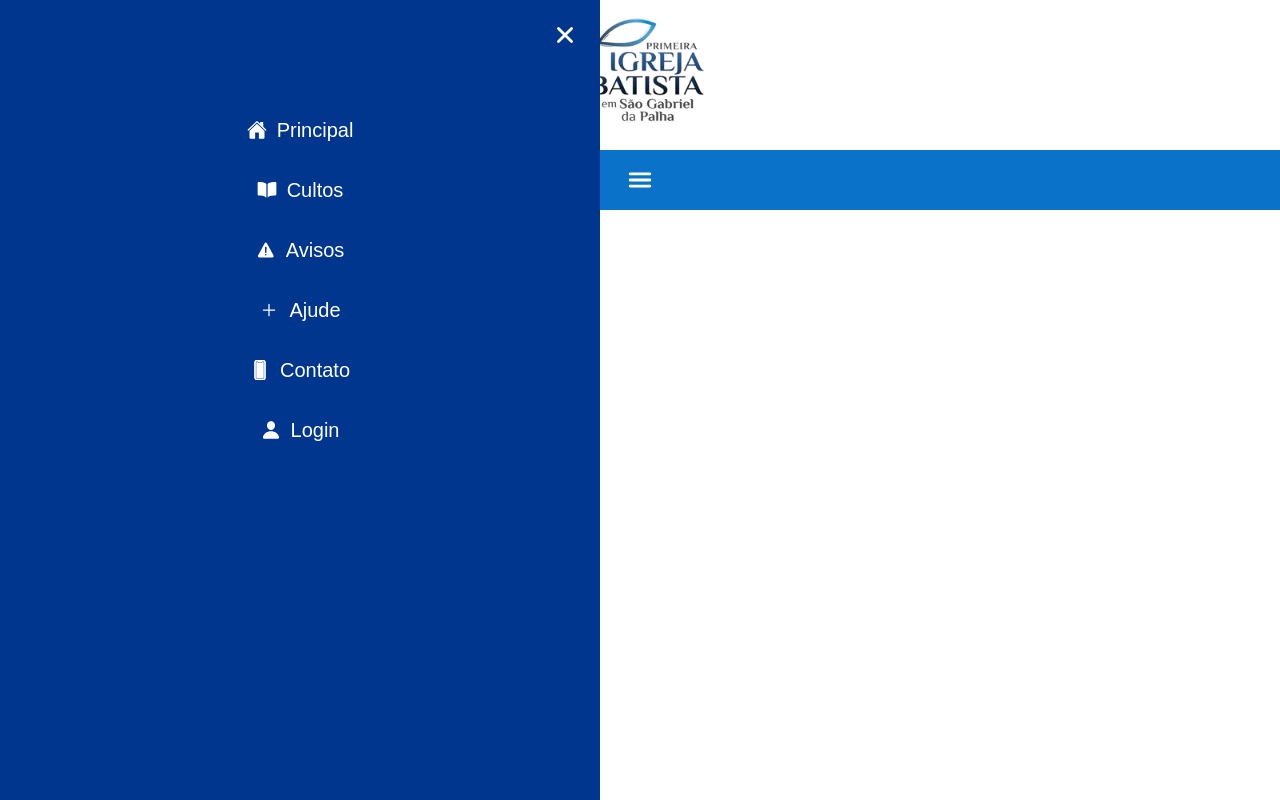
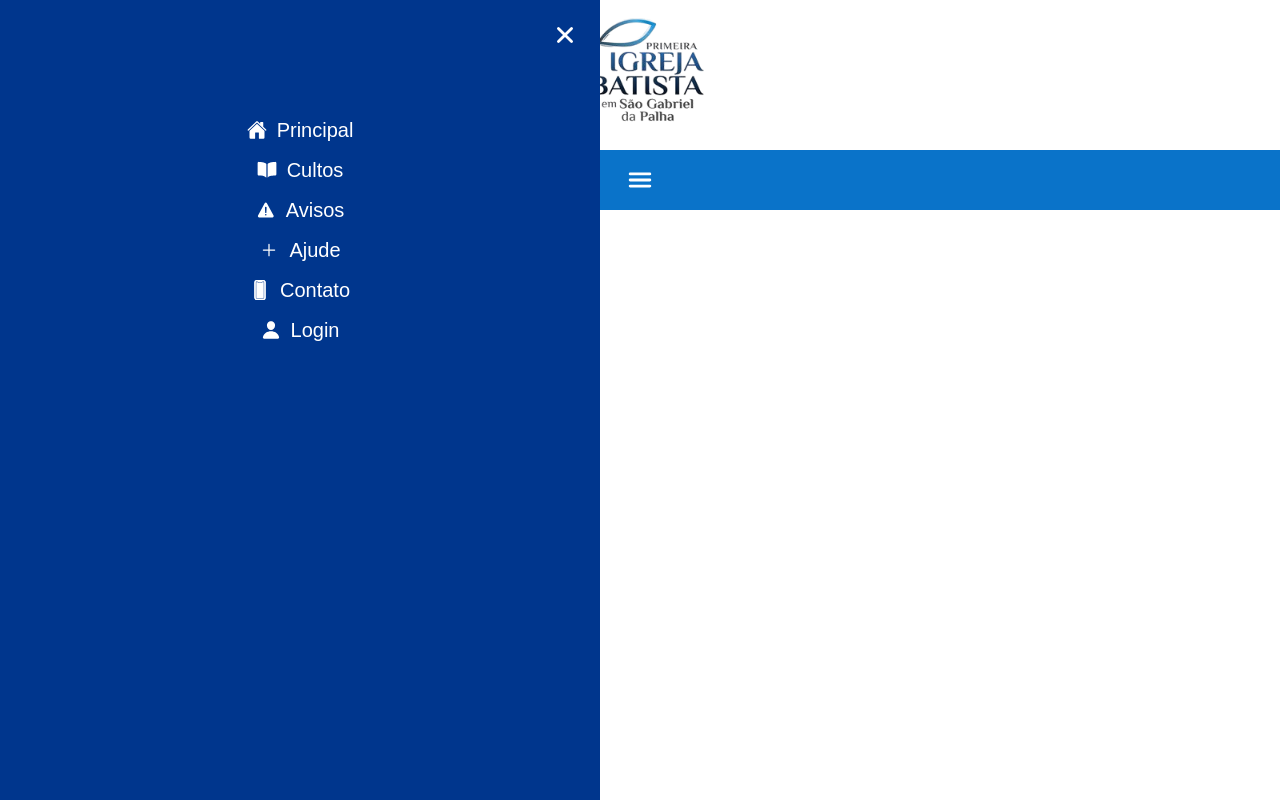
Before and after one commit to SamuelJacobsenB/projeto-igreja-atualizado, a Next.js app in the folder frontend/: page / in a window 1280 px wide. Both pictures are taken after a click on the element 640 px from the left and 180 px from the top of the page. Built offline with nearby package versions, Linux system fonts and the light colour scheme.

Commit message:
Criando sidebar

```diff
--- a/frontend/src/components/layout/nav/userLinks/userLinks.tsx
+++ b/frontend/src/components/layout/nav/userLinks/userLinks.tsx
@@ -4,7 +4,7 @@ import React, { useState } from "react";
 import Link from "next/link";
 import I from "@/components/icons/icons";
 import "./styles.scss";
-import Menu from "../../menu/menu";
+import SideBar from "../../sidebar/sidebar";
 
 const UserLinks: React.FC = () => {
   const [isOpen, setIsOpen] = useState<boolean>(false);
@@ -19,8 +19,8 @@ const UserLinks: React.FC = () => {
         <I.Menu />
       </div>
       {isOpen && (
-        <Menu setIsOpen={setIsOpen}>
-          <ul style={{ display: isOpen ? "flex" : "none" }}>
+        <SideBar setIsOpen={setIsOpen}>
+          <ul>
             <li>
               <Link href={"/"}>
                 <I.Home />
@@ -58,7 +58,7 @@ const UserLinks: React.FC = () => {
               </Link>
             </li>
           </ul>
-        </Menu>
+        </SideBar>
       )}
     </>
   );
--- a/frontend/src/components/layout/menu/menu.tsx
+++ b/frontend/src/components/layout/sidebar/sidebar.tsx
@@ -1,17 +1,20 @@
 "use client";
 
-import React, { useState } from "react";
+import React from "react";
 import I from "@/components/icons/icons";
 import "./styles.scss";
 
-interface MenuProps {
+interface SideBarProps {
   children: React.ReactNode;
   setIsOpen: React.Dispatch<React.SetStateAction<boolean>>;
 }
 
-const Menu: React.FC<MenuProps> = ({ children, setIsOpen }: MenuProps) => {
+const SideBar: React.FC<SideBarProps> = ({
+  children,
+  setIsOpen,
+}: SideBarProps) => {
   return (
-    <div className="menu_left">
+    <div className="side_bar">
       <div className="close" onClick={() => setIsOpen(false)}>
         <I.Close />
       </div>
@@ -20,4 +23,4 @@ const Menu: React.FC<MenuProps> = ({ children, setIsOpen }: MenuProps) => {
   );
 };
 
-export default Menu;
+export default SideBar;
--- a/frontend/src/components/layout/menu/styles.scss
+++ b/frontend/src/components/layout/sidebar/styles.scss
@@ -1,6 +1,6 @@
 @import "../../../styles/variables.scss";
 
-.menu_left {
+.side_bar {
   position: fixed;
   top: 0;
   left: 0;
```
